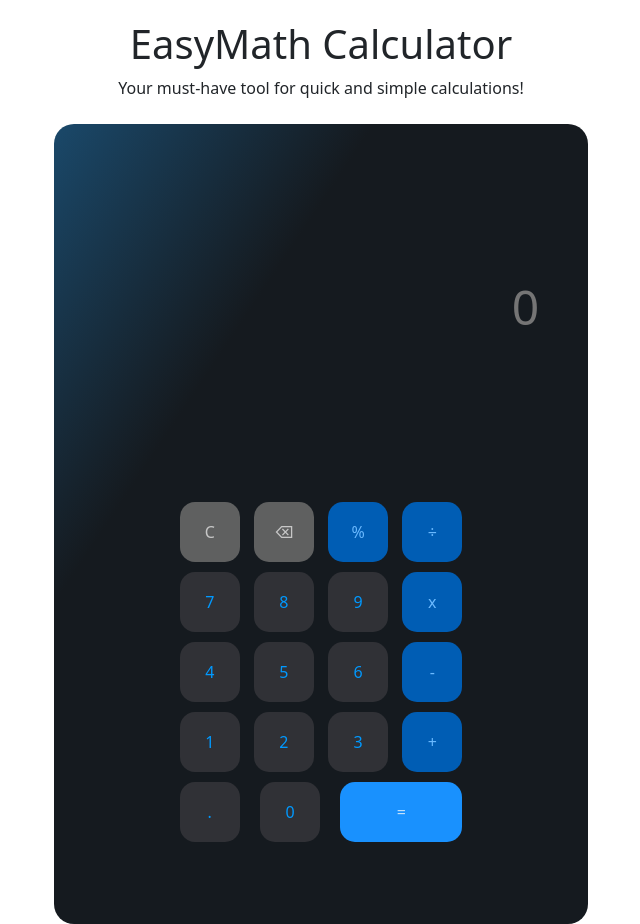
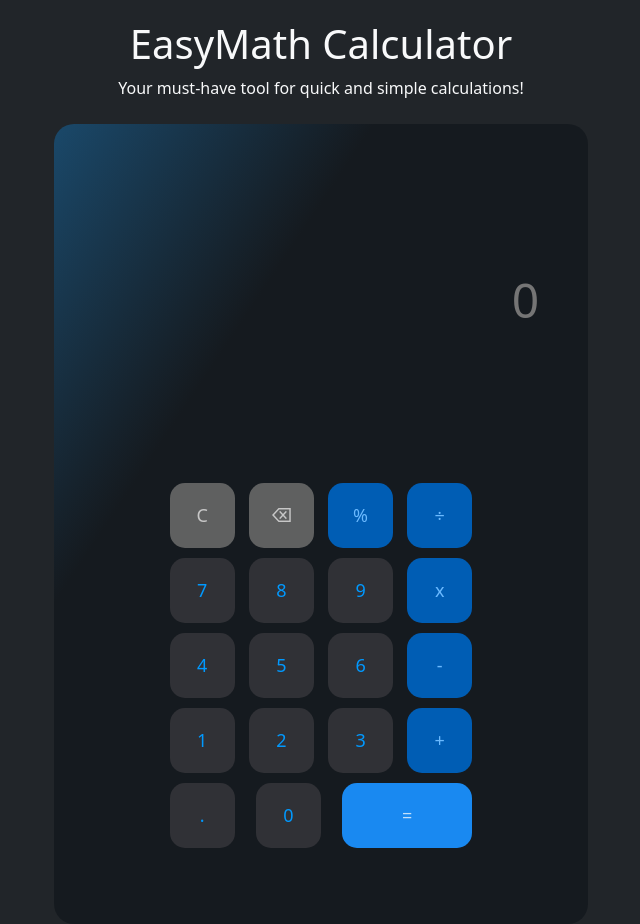
Before and after one commit to sandhyachan/HTML-CSS-Tasks, a plain HTML site: page Calculator Task/index.html in a window 1280 px wide. Shown: the whole page, without its empty margins (319-959 px from the left). Drawn offline with nearby package versions, Linux system fonts and the light colour scheme.

Commit message:
design edits

```diff
--- a/Calculator Task/index.html
+++ b/Calculator Task/index.html
@@ -7,9 +7,9 @@
     <link href="./style.css" rel="stylesheet" >
     <link href="https://cdn.jsdelivr.net/npm/bootstrap@5.3.3/dist/css/bootstrap.min.css" rel="stylesheet" integrity="sha384-QWTKZyjpPEjISv5WaRU9OFeRpok6YctnYmDr5pNlyT2bRjXh0JMhjY6hW+ALEwIH" crossorigin="anonymous">
 </head>
-<body>
-    <h1 class="text-center" id="title"></h1>
-    <p class="text-center" id="description"></p>
+<body class="bg-dark">
+    <h1 class="text-center text-light" id="title"></h1>
+    <p class="text-center text-light" id="description"></p>
     <div class="calculator mt-4 col-md-6 col-lg-5 col-sm-8">
         <div>
         <input id="result" class="text-end text-light" type="text" placeholder="0">
--- a/Calculator Task/script.js
+++ b/Calculator Task/script.js
@@ -107,8 +107,8 @@ document.addEventListener('keydown', (event) => {
 })
 
 document.addEventListener("keydown", (e)=> {
-    if(e.key.match("Enter")){
-
+    if(e.key === "Enter"){
+        buttons.equal.click()
     }
 })
 
--- a/Calculator Task/style.css
+++ b/Calculator Task/style.css
@@ -24,12 +24,13 @@ button {
     #0099ff;
 }
 .customButton{
-height: 60px;
-width: 60px;
+height: 65px;
+width: 65px;
 background-color: #303136;
 border-radius: 15px;
 margin: 5px;
 border: none;
+font-size: large;
 }
 .customButton:active{
     background-color: rgb(70, 70, 70);
@@ -50,7 +51,7 @@ border: none;
     background-color: #0072dc;
 }
 #equal{
-    background-color: #1991fe;
+    background-color: #1989f1;
     color: #c3e0fa;
 }
 #equal:active{
```
